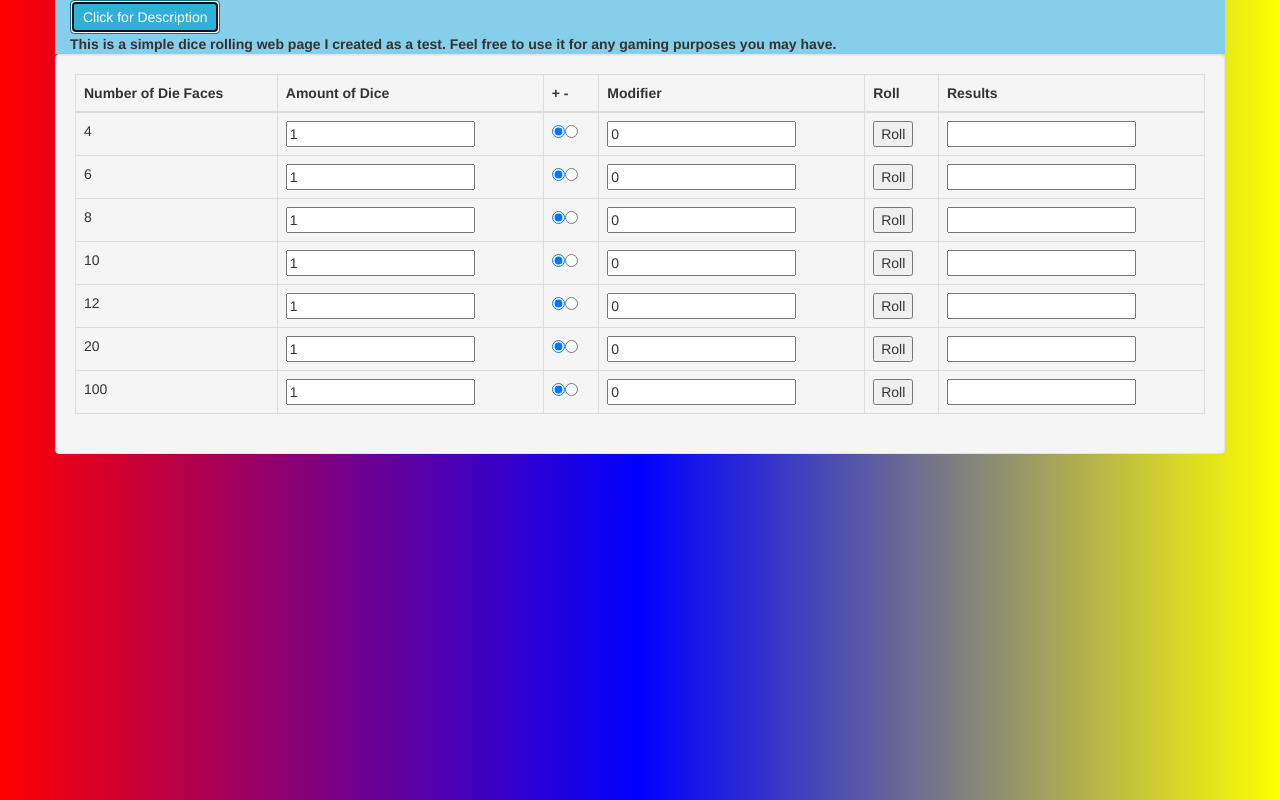
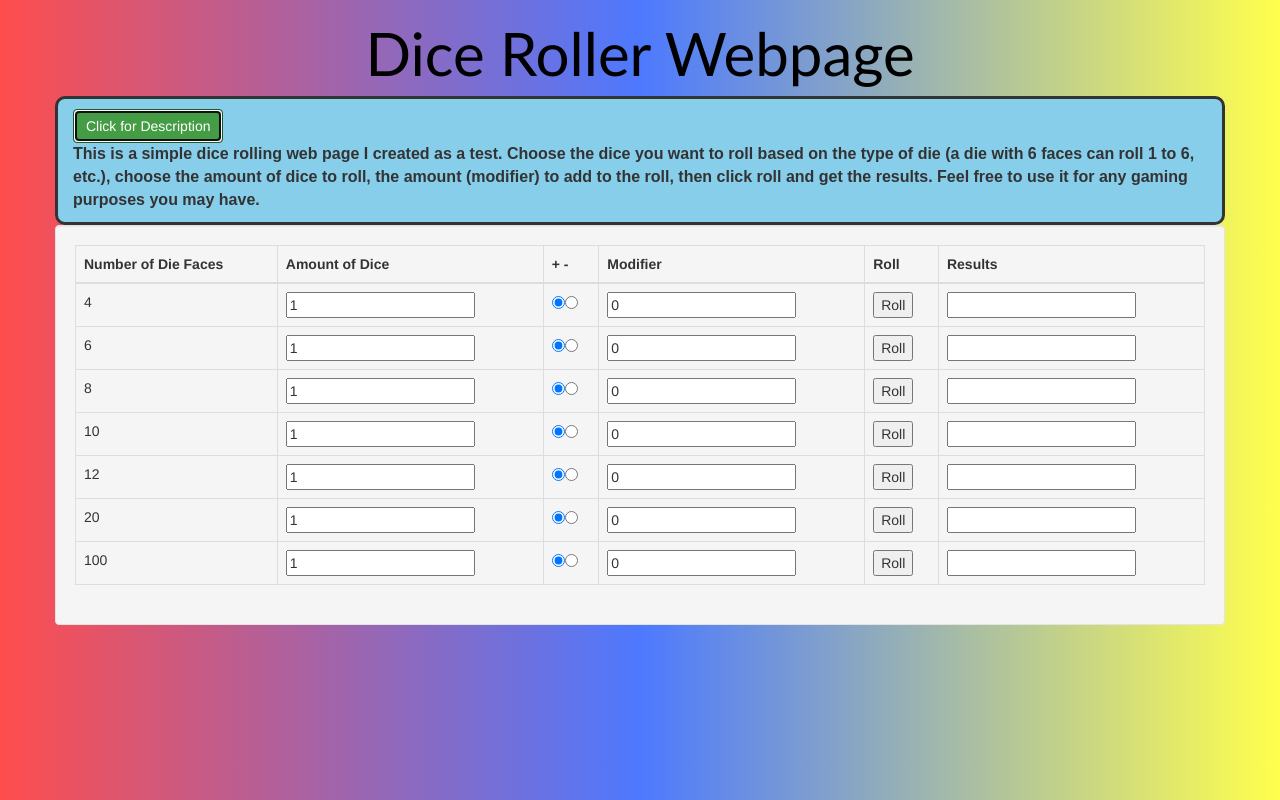
Before and after one commit to CometS1/DiceRoller, a plain HTML site: page index.html in a window 1280 px wide. Both pictures are taken after a click on the button "Click for Description". Drawn offline with nearby package versions, Linux system fonts and the light colour scheme.

Commit message:
Modified the css of the page, made some changes to the text add some color

```diff
--- a/DiceRoller.scss
+++ b/DiceRoller.scss
@@ -1,4 +1,4 @@
-$color-transition: red, blue, yellow;
+$color-transition: #ff4d4d, #4d79ff, #ffff4d;
 
 body{
   background: red;
@@ -16,6 +16,23 @@ body{
 
 }
 
-.container{
+.desc{
     background: skyblue;
+    border-radius: 10px;
+    border-style: solid;
+    padding: 10px;
 }
+
+.container-fluid{
+  font-family:'Trebuchet MS', 'Lucida Sans Unicode', 'Lucida Grande', 'Lucida Sans', Arial, sans-serif;
+  text-align:center;
+  h1{
+    font-size:60px;
+    color:black;
+  }
+}
+
+.container #demo{
+  font-size:16px;
+  font-family:Arial, Helvetica, sans-serif;
+}
--- a/index.html
+++ b/index.html
@@ -7,13 +7,22 @@
   <script src="https://ajax.googleapis.com/ajax/libs/jquery/3.2.1/jquery.min.js"></script>
   <script src="https://maxcdn.bootstrapcdn.com/bootstrap/3.3.7/js/bootstrap.min.js"></script>
 <script src="https://ajax.googleapis.com/ajax/libs/angularjs/1.4.8/angular.min.js"></script>
+
+<head><title>Dice Roller Webpage</title></head>
+
+
 <body>
+<div class="container-fluid">
+  <h1>Dice Roller Webpage</h1>
+  </div>
 
-<div class="container">
-  <button type="button" class="btn btn-info" data-toggle="collapse" data-target="#demo">Click for Description</button>
+<div class="container desc">
+  <button type="button" class="btn btn-success" data-toggle="collapse" data-target="#demo">Click for Description</button>
   <div id="demo" class="collapse">
-    <strong>This is a simple dice rolling web page I created as a test. Feel free to use it for any gaming purposes
-      you may have.</strong>
+    <strong>This is a simple dice rolling web page I created as a test. Choose the dice you want to roll based
+      on the type of die &#40;a die with 6 faces can roll 1 to 6, etc.&#41;, choose the amount of dice to roll, the
+      amount &#40;modifier&#41; to add to the roll, then click roll and get the results. Feel free to use it for any gaming
+      purposes you may have.</strong>
   </div>
 </div>
 
```
Also changed, not shown: DiceRoller.css.
